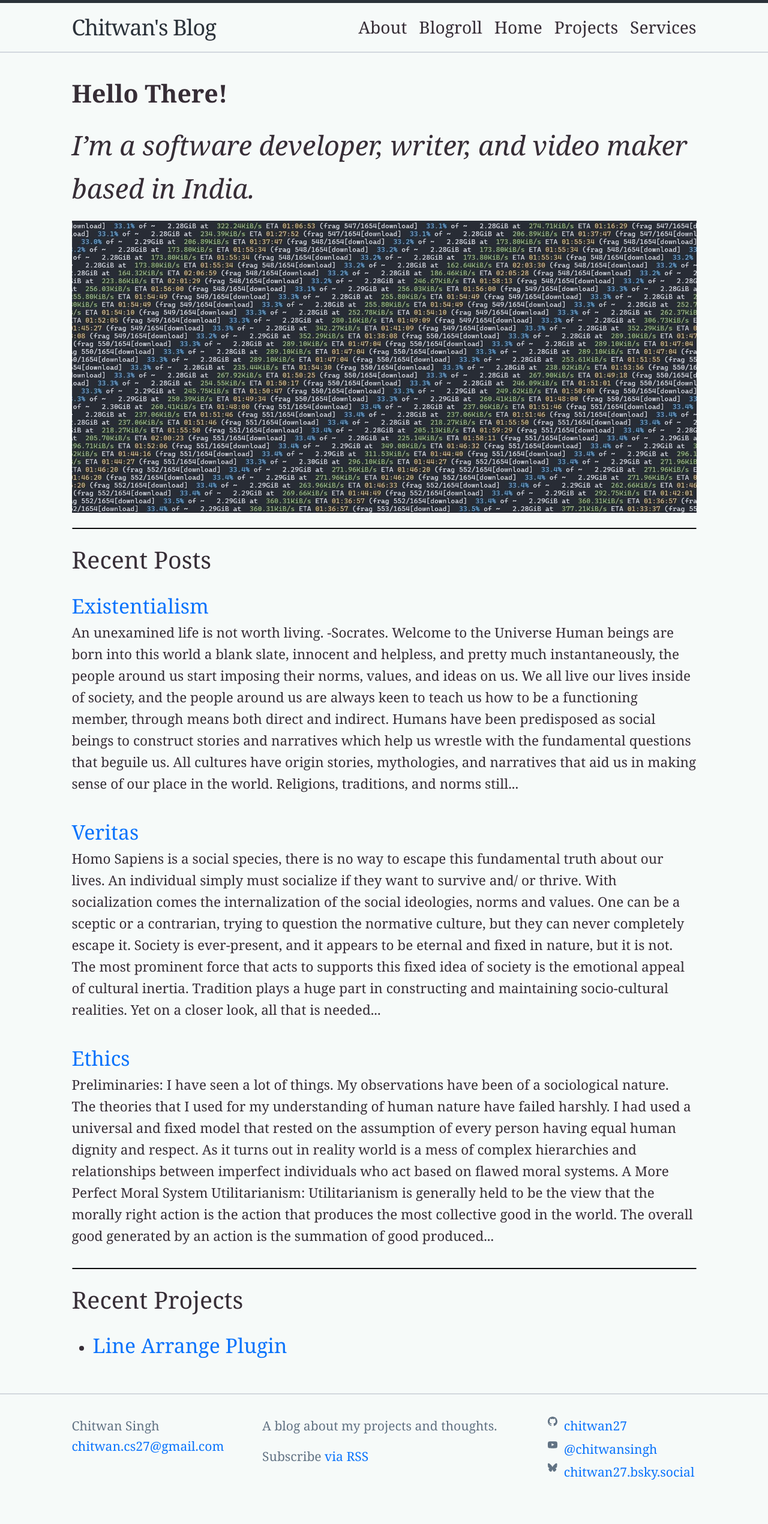
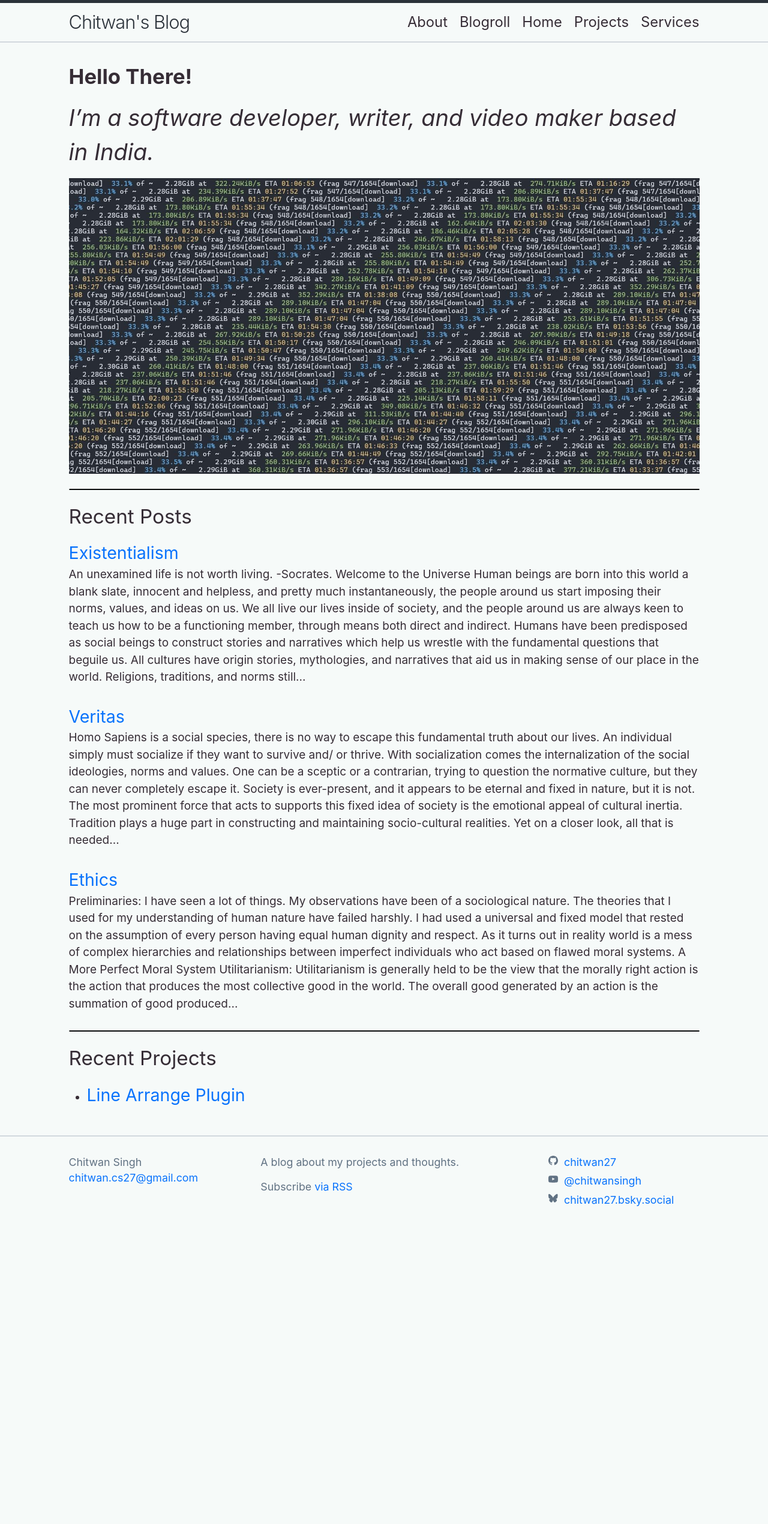
Before and after one commit to chitwan27/chitwan27.github.io, a Jekyll site: the page built from index.html, in a window 1280 px wide. Shown: the whole page at 60% size. Built offline with Jekyll 4.4.1, drawn with Linux system fonts in a browser that asks for light colours; after the commit the page ends 2075 px from its top, so only the background shows below that.

Commit message:
improve look

```diff
--- a/_sass/minima.scss
+++ b/_sass/minima.scss
@@ -2,42 +2,12 @@
 
 // Define defaults for each variable.
 
-
-
-// $base-font-family: -apple-system, BlinkMacSystemFont, "Segoe UI", Roboto, Helvetica, Arial, sans-serif, "Apple Color Emoji", "Segoe UI Emoji", "Segoe UI Symbol" !default;
-// $base-font-size:   19px !default;
-// $base-font-weight: 400 !default;
-// $small-font-size:  $base-font-size * 0.85 !default;
-// $base-line-height: 1.5 !default;
-// $spacing-unit:     30px !default;
-
-
-$base-font-family: "Spectral", "Georgia", "Palatino Linotype", "Times New Roman", serif !default;
-$base-font-size:   22.5px !default; // Slightly larger for a luxurious feel
+$base-font-family: -apple-system, BlinkMacSystemFont, "Segoe UI", Roboto, Helvetica, Arial, sans-serif, "Apple Color Emoji", "Segoe UI Emoji", "Segoe UI Symbol" !default;
+$base-font-size:   19px !default;
 $base-font-weight: 400 !default;
-$small-font-size:  $base-font-size * 0.875 !default;
-$base-line-height: 1.6 !default; // Ample spacing for long-form text
-$spacing-unit:     35px !default;
-
-
-
-// $text-color: #3e2c1c !default; // Deep brown
-// $background-color: #faf5ee !default; // Soft parchment
-
-// $grey-color:       #7d7461 !default; // Muted taupe
-// $grey-color-light: lighten($grey-color, 40%) !default;
-// $grey-color-dark:  darken($grey-color, 25%) !default;
-
-// $brand-color: #d46d5b !default; // Burnt orange
-// $brand-color-2: #9b8445 !default; // Sand beige
-
-// $underline-color: #8b5e34 !default; // Rich brown
-// $underline-thickness: 15px !default;
-// $underline-offset: -3px !default;
-
-// $selection-color: #e9c8a6 !default; // Creamy beige
-// $selection-text-color: #3e2c1c !default; // Deep brown
-
+$small-font-size:  $base-font-size * 0.85 !default;
+$base-line-height: 1.5 !default;
+$spacing-unit:     30px !default;
 
 $text-color: #362d36 !default;
 $background-color: #f6faf9 !default;
@@ -56,6 +26,30 @@ $underline-offset: -3px !default;
 $selection-color: #caf3bd !default;
 $selection-text-color: #2d3436 !default;
 
+
+// $base-font-family: "Spectral", "Georgia", "Palatino Linotype", "Times New Roman", serif !default;
+// $base-font-size:   21px !default; // Slightly larger for a luxurious feel
+// $base-font-weight: 400 !default;
+// $small-font-size:  $base-font-size * 0.875 !default;
+// $base-line-height: 1.65 !default; // Ample spacing for long-form text
+// $spacing-unit:     33px !default;
+
+// $text-color: #3e2c1c !default; // Deep brown
+// $background-color: #faf5ee !default; // Soft parchment
+
+// $grey-color:       #7d7461 !default; // Muted taupe
+// $grey-color-light: lighten($grey-color, 40%) !default;
+// $grey-color-dark:  darken($grey-color, 25%) !default;
+
+// $brand-color: #d46d5b !default; // Burnt orange
+// $brand-color-2: #9b8445 !default; // Sand beige
+
+// $underline-color: #8b5e34 !default; // Rich brown
+// $underline-thickness: 15px !default;
+// $underline-offset: -3px !default;
+
+// $selection-color: #e9c8a6 !default; // Creamy beige
+// $selection-text-color: #3e2c1c !default; // Deep brown
 
 
 $table-text-align: left !default;
--- a/assets/favicon/about.txt
+++ b/assets/favicon/about.txt
@@ -1,6 +1,6 @@
 This favicon was generated using the following font:
 
-- Font Title: Material Icons Outlined
+- Font Title: Oxanium
 - Font Author: undefined
-- Font Source: https://fonts.gstatic.com/s/materialiconsoutlined/v109/gok-H7zzDkdnRel8-DQ6KAXJ69wP1tGnf4ZGhUcdl5GuI2Ze.otf
+- Font Source: https://fonts.gstatic.com/s/oxanium/v19/RrQPboN_4yJ0JmiMUW7sIGjd1IA9G81JfniMBXQ7d67x.ttf
 - Font License: undefined)
```
Also changed, not shown: assets/favicon/android-chrome-192x192.png, assets/favicon/android-chrome-512x512.png, assets/favicon/apple-touch-icon.png, assets/favicon/favicon-16x16.png, assets/favicon/favicon-32x32.png, assets/favicon/favicon.ico.
